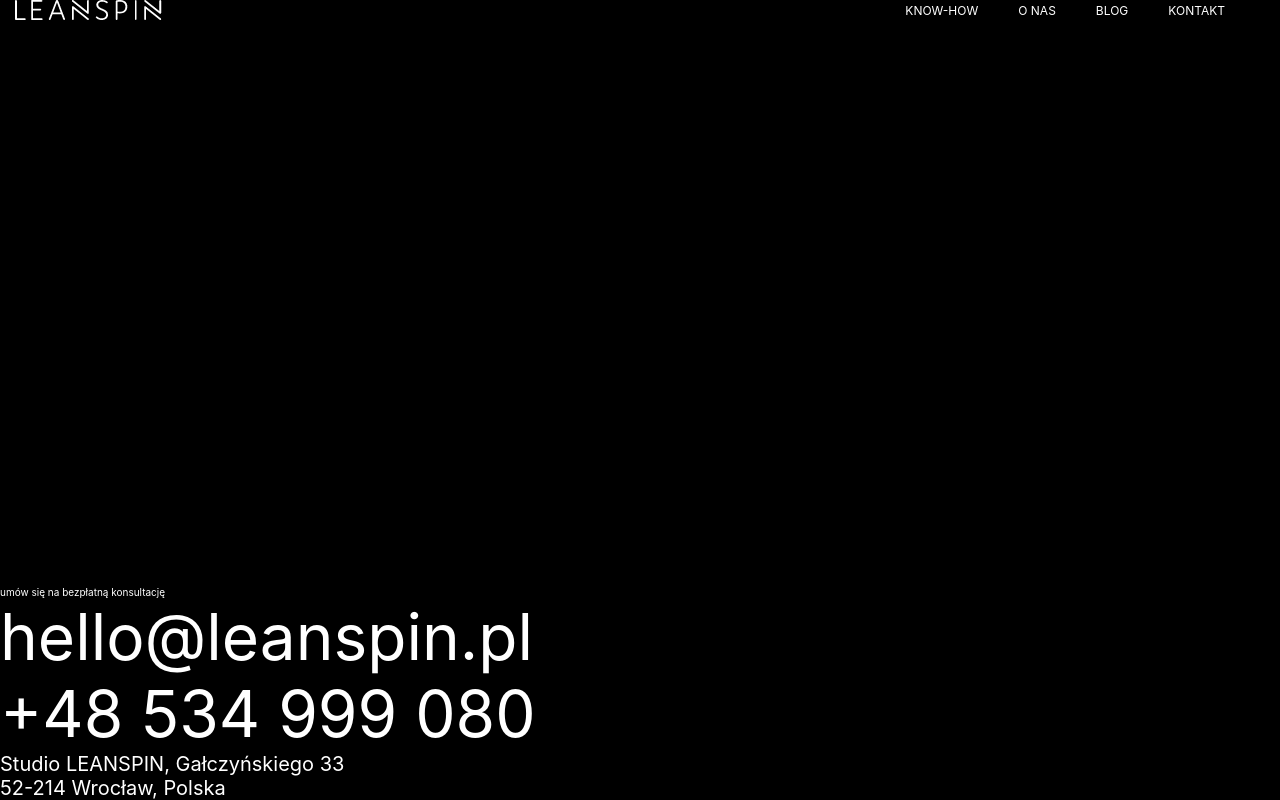
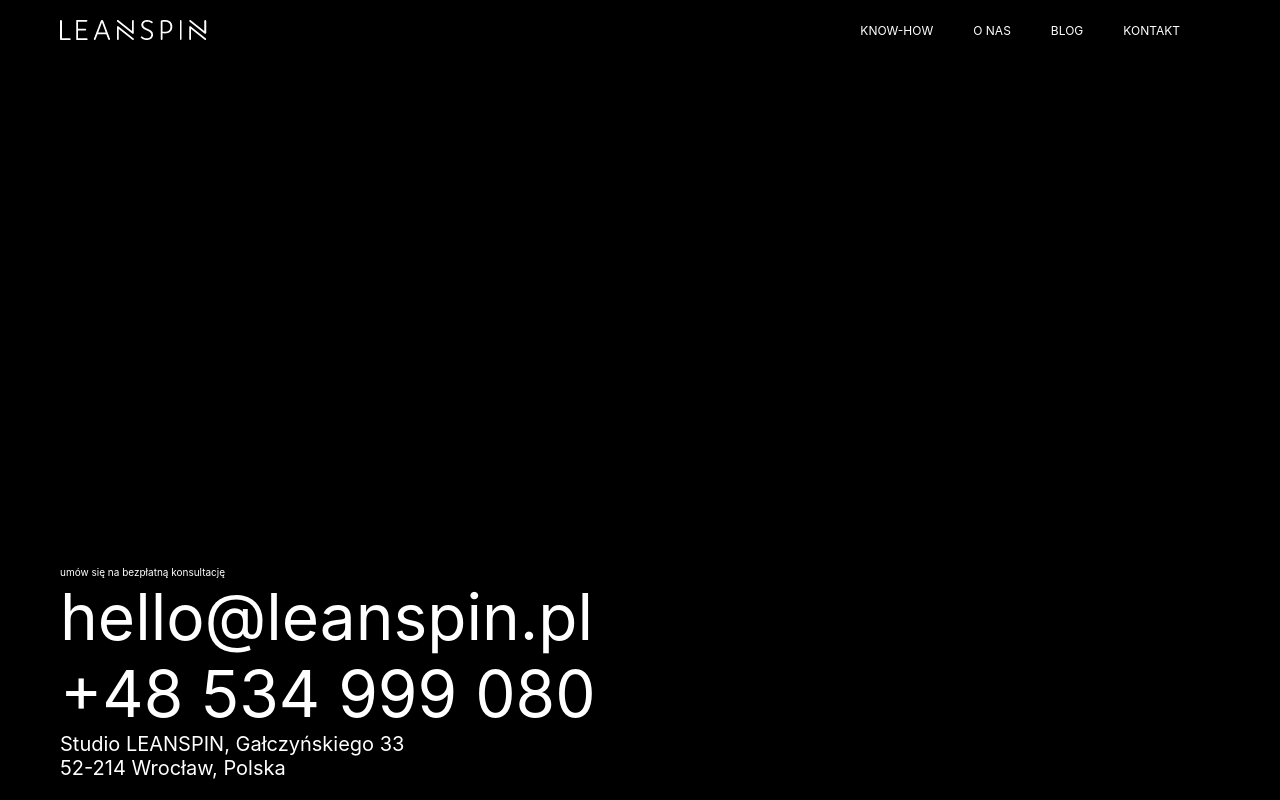
Before and after one commit to ManellDmitry/react-homework, a React (Create React App) app: page / in a window 1280 px wide. Built offline with nearby package versions, Linux system fonts and the light colour scheme.

Commit message:
bug fix container

```diff
--- a/src/App.js
+++ b/src/App.js
@@ -10,6 +10,7 @@
   { id: "3", label: "BLOG" },
   { id: "4", label: "KONTAKT" },
 ];
+
 const PageWrapper = styled.div`
   display: flex;
   height: 100vh;
@@ -25,4 +26,5 @@
     </PageWrapper>
   );
 }
+
 export default App;
--- a/src/components/Footer.js
+++ b/src/components/Footer.js
@@ -1,9 +1,11 @@
 import React from "react";
 import styled from "styled-components";
 import { Container } from "./styledComponents";
+
 const StyledFooter = styled.footer`
   flex: 0 1 auto;
 `;
+
 const StyledFooterLinks = styled.a`
   :hover {
     color: aquamarine;
@@ -12,10 +14,12 @@
   font-size: 64px;
   display: inline-block;
 `;
-const StyledParags = styled.p`
+
+const StyledFooterSubTitle = styled.p`
   color: #fff;
   font-size: 10px;
 `;
+
 const StyledAdress = styled.address`
   color: #fff;
   font-size: 20px;
@@ -25,7 +29,9 @@
   return (
     <StyledFooter>
       <Container>
-        <StyledParags>umów się na bezpłatną konsultację</StyledParags>
+        <StyledFooterSubTitle>
+          umów się na bezpłatną konsultację
+        </StyledFooterSubTitle>
         <ul>
           <li>
             <StyledFooterLinks href="mailto:hello@leanspin.pl">
@@ -46,4 +52,5 @@
     </StyledFooter>
   );
 }
+
 export default Footer;
--- a/src/components/Logo.js
+++ b/src/components/Logo.js
@@ -4,4 +4,5 @@
 function Logo() {
   return <img src={logo} alt="logo" />;
 }
+
 export default Logo;
--- a/src/components/Navigation.js
+++ b/src/components/Navigation.js
@@ -8,8 +8,8 @@
 const Item = styled.li`
   margin-right: 40px;
   font-size: 12px;
-  :hover {
-    background-color: aqua;
+  a:hover {
+    color: aqua;
     transition: 1s ease;
   }
 `;
--- a/src/components/styledComponents.js
+++ b/src/components/styledComponents.js
@@ -1,18 +1,16 @@
-// import React from "react";
 import styled from "styled-components";
 
 export const Container = styled.div`
-  display: contents; //без контенст весь контейнер становиться по центру
   min-width: 320px;
   width: 100%;
   margin: 0 auto;
-  padding: 0 15px;
-  @media screen and(min-width: 679px) {
+  padding: 10px;
+  @media screen and (min-width: 679px) {
     min-width: 679px;
-    padding: 0 20px;
+    padding: 20px 60px;
   }
-  @media screen and(min-width: 1200px) {
-    min-width: 1200px;
-    padding: 0 30px;
+  @media screen and (min-width: 1440px) {
+    min-width: 1440px;
+    padding: 34px 84px;
   }
 `;
```
